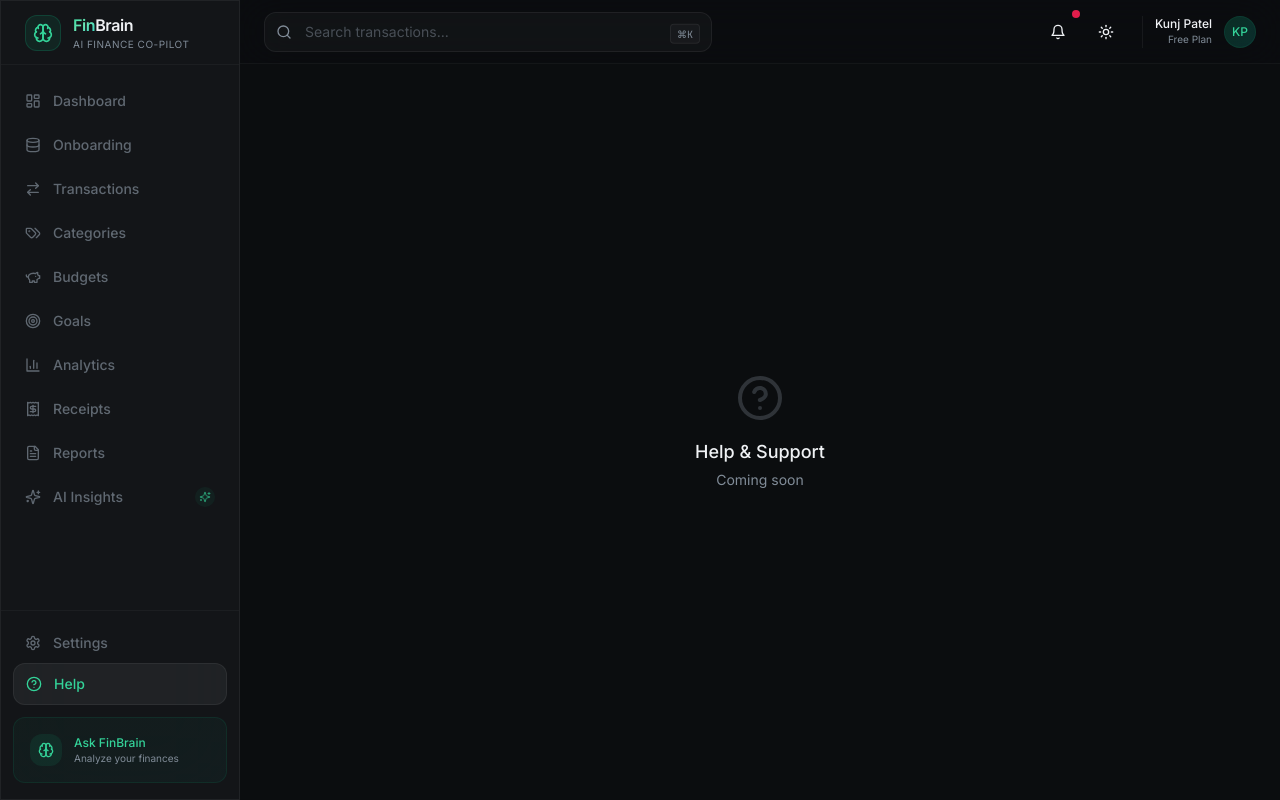
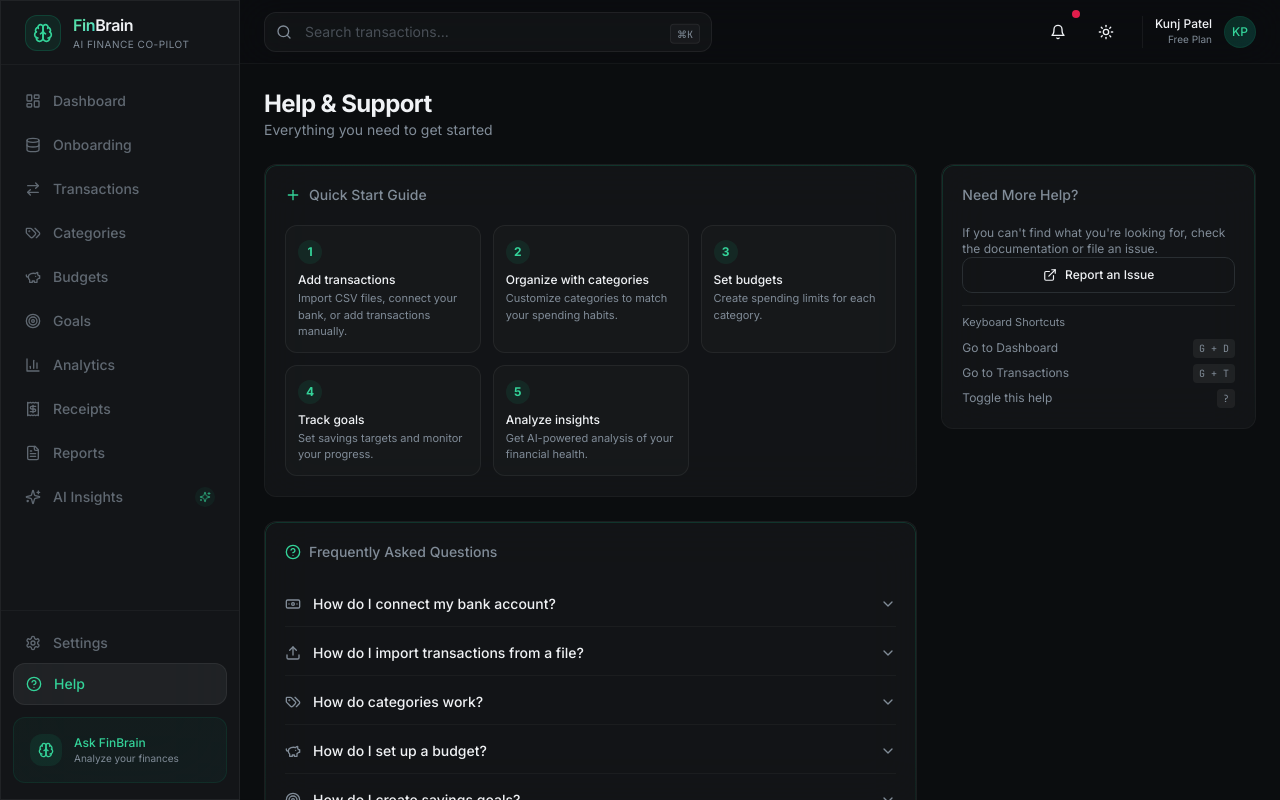
Before and after one commit to Kunj157/FinBrain, a React (Vite) app in the folder apps/web/: page /help in a window 1280 px wide. Built offline with nearby package versions, Linux system fonts and the light colour scheme; no server answers.

Commit message:
feat: implement Help & Support page with FAQ and quick start (#28)

```diff
--- a/apps/web/src/pages/help.tsx
+++ b/apps/web/src/pages/help.tsx
@@ -1,12 +1,196 @@
-import { HelpCircle } from 'lucide-react';
+import { useState } from 'react';
+import {
+  HelpCircle, ChevronDown, ExternalLink, Banknote, Upload, Tags,
+  PiggyBank, Target, Sparkles, FileText, ShieldCheck, Plus,
+} from 'lucide-react';
+import { Card, CardContent, CardHeader, CardTitle } from '@/components/ui/card';
+import { Button } from '@/components/ui/button';
+import { cn } from '@/lib/utils';
+
+const faqs = [
+  {
+    question: 'How do I connect my bank account?',
+    answer: 'Go to Settings → Bank Connections and click "Connect Bank". You can connect via Plaid (US banks) or use the DevBank sandbox for testing. Once connected, transactions are synced automatically.',
+    icon: Banknote,
+  },
+  {
+    question: 'How do I import transactions from a file?',
+    answer: 'Go to the Transactions page and click "Import". You can upload CSV files or PDF bank statements. The system auto-detects the format and categorizes transactions. Preview the data before saving.',
+    icon: Upload,
+  },
+  {
+    question: 'How do categories work?',
+    answer: 'Categories help organize your transactions. Default categories (Food, Transport, Rent, etc.) are created automatically. You can add, edit, or delete categories in the Categories page. Each category has an icon and color for easy identification.',
+    icon: Tags,
+  },
+  {
+    question: 'How do I set up a budget?',
+    answer: 'Navigate to Budgets and click "Add Budget". Select a category, set a spending limit, and choose the period (weekly, monthly, or yearly). The dashboard will show your progress and alert you when you\'re nearing the limit.',
+    icon: PiggyBank,
+  },
+  {
+    question: 'How do I create savings goals?',
+    answer: 'Go to Goals and click "Add Goal". Enter a name, target amount, select a goal type (Emergency Fund, Vacation, etc.), pick an icon, and set an optional deadline. Track your progress by adding contributions as you save.',
+    icon: Target,
+  },
+  {
+    question: 'What is the AI Insights page?',
+    answer: 'The AI Insights page analyzes your financial data to provide a health score (0-100), smart recommendations, and spending alerts. Use the "Ask FinBrain" chat to ask questions about your spending patterns, budgets, and goals.',
+    icon: Sparkles,
+  },
+  {
+    question: 'How do I export reports?',
+    answer: 'Go to Reports, select a report type (Monthly, Quarterly, or Annual), and use the navigation arrows to pick a period. Click "Export CSV" to download the data or "Print" to save as PDF.',
+    icon: FileText,
+  },
+  {
+    question: 'How is my financial health score calculated?',
+    answer: 'Your Financial Health Score (0-100) is based on four factors: savings rate (35%), budget adherence (25%), spending consistency (20%), and goal progress (20%). A score above 70 is considered good.',
+    icon: ShieldCheck,
+  },
+];
+
+const quickStartSteps = [
+  {
+    title: 'Add transactions',
+    description: 'Import CSV files, connect your bank, or add transactions manually.',
+    link: '/transactions',
+  },
+  {
+    title: 'Organize with categories',
+    description: 'Customize categories to match your spending habits.',
+    link: '/categories',
+  },
+  {
+    title: 'Set budgets',
+    description: 'Create spending limits for each category.',
+    link: '/budgets',
+  },
+  {
+    title: 'Track goals',
+    description: 'Set savings targets and monitor your progress.',
+    link: '/goals',
+  },
+  {
+    title: 'Analyze insights',
+    description: 'Get AI-powered analysis of your financial health.',
+    link: '/insights',
+  },
+];
 
 export default function HelpPage() {
+  const [openFaq, setOpenFaq] = useState<string | null>(null);
+
   return (
-    <div className="flex items-center justify-center h-full">
-      <div className="text-center">
-        <HelpCircle className="h-12 w-12 text-muted-foreground/30 mx-auto" />
-        <h2 className="mt-4 text-lg font-medium">Help & Support</h2>
-        <p className="text-sm text-muted-foreground mt-1">Coming soon</p>
+    <div className="space-y-6">
+      <div>
+        <h1 className="text-2xl font-bold tracking-tight">Help & Support</h1>
+        <p className="text-sm text-muted-foreground">Everything you need to get started</p>
+      </div>
+
+      <div className="grid grid-cols-1 lg:grid-cols-3 gap-6">
+        <div className="lg:col-span-2 space-y-6">
+          <Card className="stat-card">
+            <CardHeader className="pb-3">
+              <CardTitle className="text-sm font-medium flex items-center gap-2">
+                <Plus className="h-4 w-4 text-emerald-400" />
+                Quick Start Guide
+              </CardTitle>
+            </CardHeader>
+            <CardContent>
+              <div className="grid grid-cols-1 sm:grid-cols-2 lg:grid-cols-3 gap-3">
+                {quickStartSteps.map((step, i) => (
+                  <a
+                    key={step.title}
+                    href={step.link}
+                    className="block p-3 rounded-lg bg-white/[0.02] hover:bg-white/[0.04] transition-colors border border-white/[0.06]"
+                  >
+                    <span className="inline-flex items-center justify-center w-6 h-6 rounded-full bg-emerald-500/10 text-emerald-400 text-xs font-bold mb-2">
+                      {i + 1}
+                    </span>
+                    <p className="text-xs font-medium mb-0.5">{step.title}</p>
+                    <p className="text-[11px] text-muted-foreground">{step.description}</p>
+                  </a>
+                ))}
+              </div>
+            </CardContent>
+          </Card>
+
+          <Card className="stat-card">
+            <CardHeader className="pb-3">
+              <CardTitle className="text-sm font-medium flex items-center gap-2">
+                <HelpCircle className="h-4 w-4 text-emerald-400" />
+                Frequently Asked Questions
+              </CardTitle>
+            </CardHeader>
+            <CardContent className="space-y-1">
+              {faqs.map((faq) => {
+                const Icon = faq.icon;
+                const isOpen = openFaq === faq.question;
+                return (
+                  <div key={faq.question} className="border-b border-white/[0.04] last:border-0">
+                    <button
+                      onClick={() => setOpenFaq(isOpen ? null : faq.question)}
+                      className="w-full flex items-center gap-3 py-3 text-left"
+                    >
+                      <Icon className="h-4 w-4 text-muted-foreground flex-shrink-0" />
+                      <span className="text-sm flex-1 font-medium">{faq.question}</span>
+                      <ChevronDown className={cn(
+                        'h-4 w-4 text-muted-foreground transition-transform flex-shrink-0',
+                        isOpen && 'rotate-180'
+                      )} />
+                    </button>
+                    {isOpen && (
+                      <p className="text-xs text-muted-foreground pb-3 pl-7 leading-relaxed">
+                        {faq.answer}
+                      </p>
+                    )}
+                  </div>
+                );
+              })}
+            </CardContent>
+          </Card>
+        </div>
+
+        <div className="space-y-4">
+          <Card className="stat-card">
+            <CardHeader className="pb-3">
+              <CardTitle className="text-sm font-medium">Need More Help?</CardTitle>
+            </CardHeader>
+            <CardContent className="space-y-3">
+              <p className="text-xs text-muted-foreground">
+                If you can't find what you're looking for, check the documentation or file an issue.
+              </p>
+              <a
+                href="https://github.com/Kunj157/FinBrain/issues/new"
+                target="_blank"
+                rel="noopener noreferrer"
+              >
+                <Button variant="outline" size="sm" className="w-full gap-2 text-xs h-9">
+                  <ExternalLink className="h-3.5 w-3.5" />
+                  Report an Issue
+                </Button>
+              </a>
+              <div className="pt-2 border-t border-white/[0.06]">
+                <p className="text-[11px] text-muted-foreground mb-2">Keyboard Shortcuts</p>
+                <div className="space-y-1.5">
+                  {[
+                    { keys: 'G + D', action: 'Go to Dashboard' },
+                    { keys: 'G + T', action: 'Go to Transactions' },
+                    { keys: '?', action: 'Toggle this help' },
+                  ].map((shortcut) => (
+                    <div key={shortcut.keys} className="flex items-center justify-between">
+                      <span className="text-xs text-muted-foreground">{shortcut.action}</span>
+                      <kbd className="text-[10px] px-1.5 py-0.5 rounded bg-white/[0.06] text-muted-foreground font-mono">
+                        {shortcut.keys}
+                      </kbd>
+                    </div>
+                  ))}
+                </div>
+              </div>
+            </CardContent>
+          </Card>
+        </div>
       </div>
     </div>
   );
```
